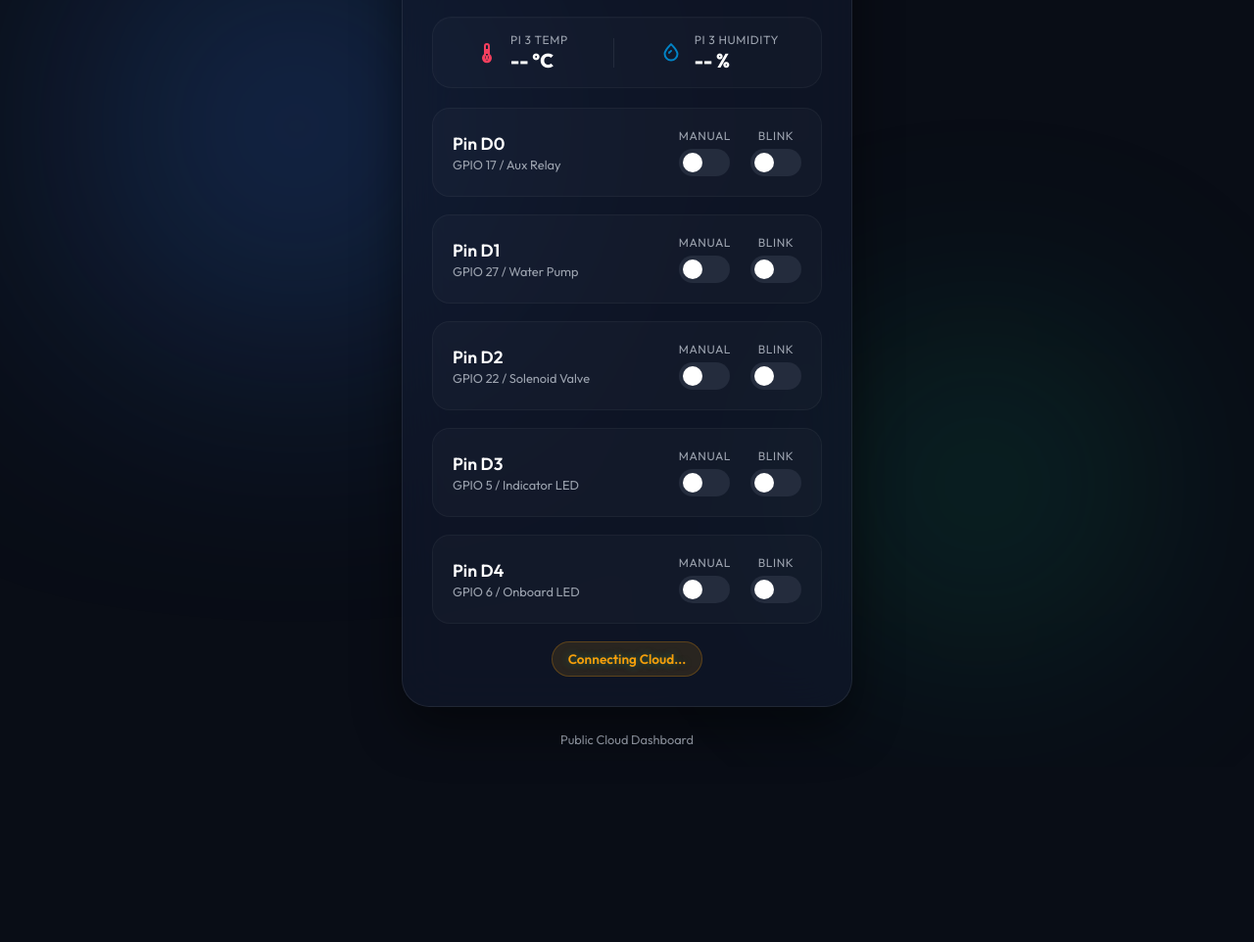
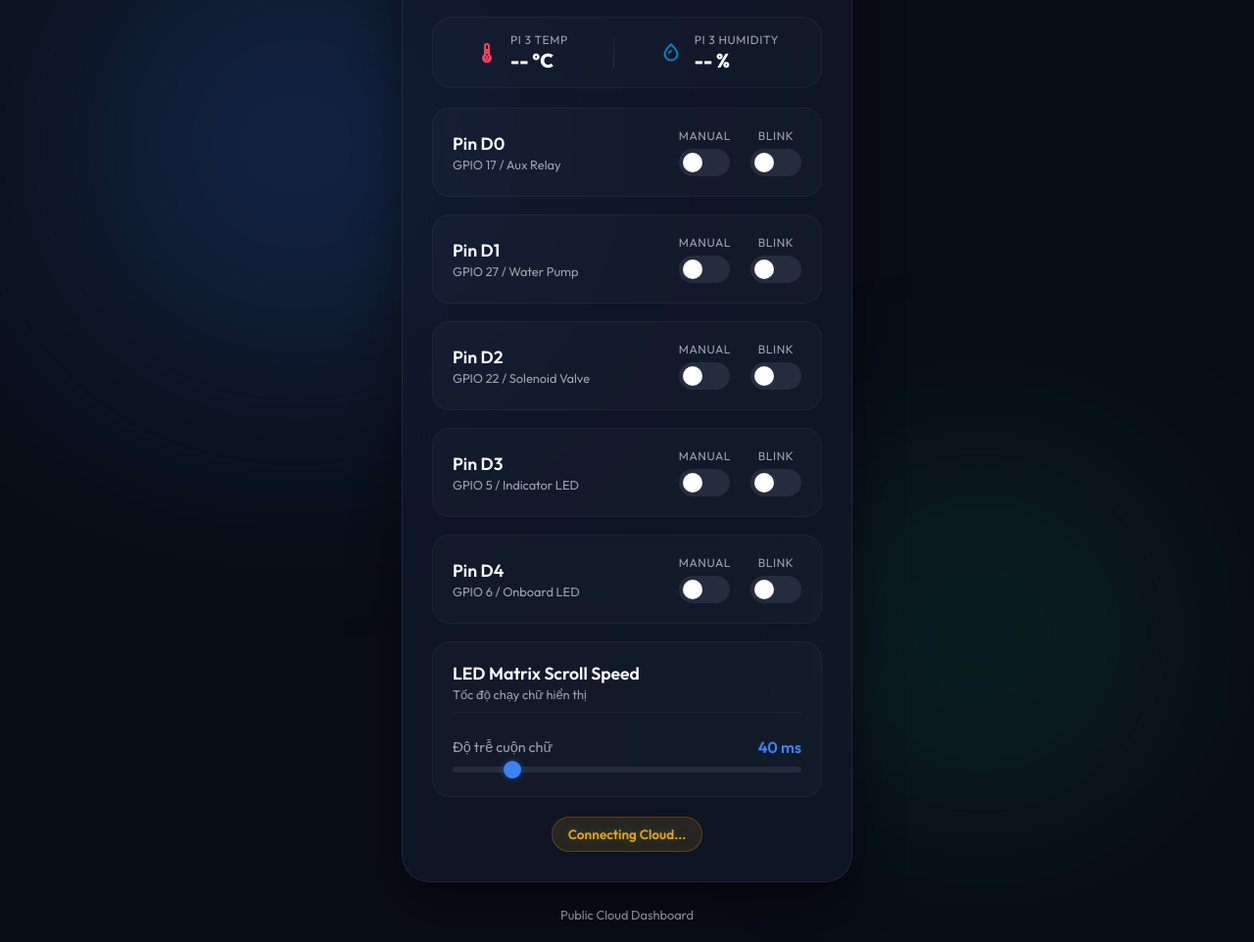
Before and after one commit to itanh123/duantuoicay, a plain HTML site: page index.html in a window 1280 px wide. Shown: the part 138-1100 px from the top of the page at 98% size. Before the commit the page ends 921 px from the top, so only its background shows below. Drawn offline with Linux system fonts and the light colour scheme; a script that the page names is missing.

Commit message:
Add LED Matrix scroll speed control slider

```diff
--- a/index.html
+++ b/index.html
@@ -303,6 +303,23 @@
       <!-- Generated by JS -->
     </div>
 
+    <!-- LED Matrix Scroll Speed Card -->
+    <div class="card" style="margin-bottom: 20px;">
+      <div class="card-header" style="border-bottom: 1px solid rgba(255,255,255,0.04); padding-bottom: 10px; margin-bottom: 10px;">
+        <div class="pin-info">
+          <span class="pin-title">LED Matrix Scroll Speed</span>
+          <span class="pin-subtitle">Tốc độ chạy chữ hiển thị</span>
+        </div>
+      </div>
+      <div>
+        <div class="flex-row">
+          <span style="font-size: 0.9rem; color: var(--text-muted);">Độ trễ cuộn chữ</span>
+          <span id="matrix-speed-val" style="font-weight: 600; color: var(--primary);">40 ms</span>
+        </div>
+        <input type="range" min="20" max="150" value="40" class="range-slider" id="matrix-speed-slider" oninput="changeMatrixSpeed(this.value)">
+      </div>
+    </div>
+
     <div class="flex-row" style="justify-content: center; margin-top: 15px;">
       <span class="status-badge" id="status">Connecting Cloud...</span>
     </div>
@@ -500,6 +517,11 @@
       publishCommand(currentBoard, pin, "BLINK", delayMs);
     }
 
+    function changeMatrixSpeed(val) {
+      document.getElementById('matrix-speed-val').innerText = val + ' ms';
+      publishCommand(3, "MATRIX", "SPEED", val);
+    }
+
     // Initialize UI and Connect MQTT
     generateCards();
     connectMQTT();
```
